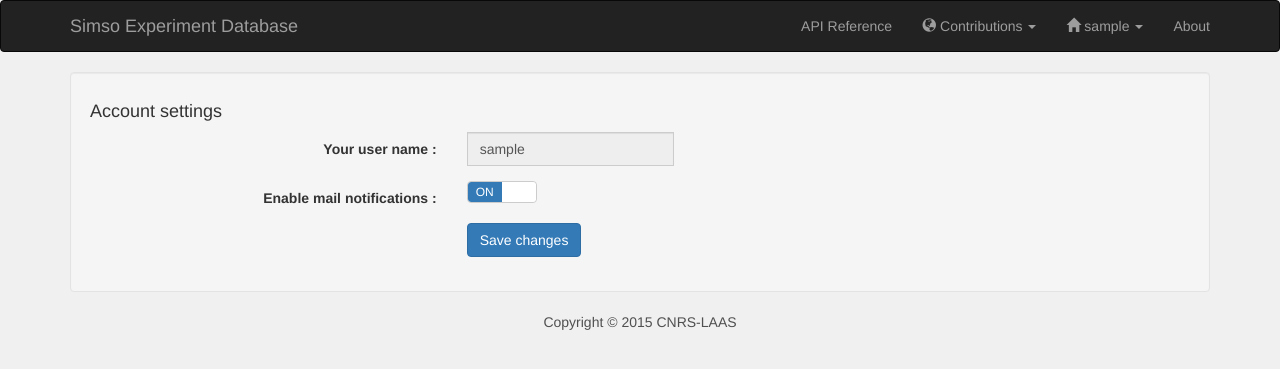
After one commit to Scriptopathe/simso-exp, a Django app: a page that uses simsoexp/templates/index.html in a window 1280 px wide. The commit adds this page. Shown: the top 369 px of the page. Run offline with Django 3.2, Linux system fonts and the light colour scheme; a user stored in the database is signed in; tables that the repository leaves empty hold one stand-in row (values such as "Sample post"); parts of the project's set-up code (start-up, migrations or seed data) failed here and were passed over; some libraries are stand-ins or nearby versions.

Commit message:
Added user settings interface

```diff
--- /dev/null
+++ b/simsoexp/templates/account_settings.html
@@ -0,0 +1,55 @@
+{% extends "index.html" %}
+
+{% block content %}
+
+
+<div class="well">
+    <h4>Account settings</h4>
+
+
+    <div class="form-horizontal">
+        <div class="form-group">
+            <label class="control-label col-sm-4">Your user name : </label>
+            <div class="col-sm-4">
+                <div class="input-group">
+                    <input readonly id="addName" class="form-control" type="text"  value="{{user.username}}"></input>
+                </div>
+            </div>
+        </div>
+
+        <div class="form-group">
+            <label class="control-label col-sm-4">Enable mail notifications : </label>
+            <div class="col-sm-8">
+                <input id="mailnotifCb" data-size="mini" type="checkbox"
+                    {% if settings.enable_mail_notifications %} checked {% endif %}>
+
+            </div>
+        </div>
+
+        <div class="form-group">
+            <label class="control-label col-sm-4"></label>
+            <div class="col-sm-4">
+                <button id="savechanges" class="btn btn-default btn-primary">Save changes</button>
+            </div>
+        </div>
+
+    </div>
+    <script>
+        $("#mailnotifCb").bootstrapSwitch();
+        $("#mailnotifCb").on('switchChange.bootstrapSwitch', function() {
+            $("#savechanges").prop('disabled', false);
+        });
+
+        $("#savechanges").click(function() {
+            var enable_mail_notifications = $("#mailnotifCb").prop('checked');
+            // When the save changes button is clicked, posts the description.
+            $.post("{% url 'simsoexp.views.post_account_settings' %}", {
+               'enable_mail_notifications' : enable_mail_notifications
+            }, function(data) {
+                if(data == "success")
+                    $("#savechanges").prop('disabled', true);
+            });
+        });
+    </script>
+</div>
+{% endblock %}
--- a/simsoexp/templates/index.html
+++ b/simsoexp/templates/index.html
@@ -78,7 +78,7 @@
 								</a>
 							</li>
 						{% endif %}
-
+						<li><a href="{% url 'simsoexp.views.account_settings' %}"><span class="glyphicon glyphicon-cog"></span> Account Settings</a>
 						<li><a href="{% url 'simsoexp.views.logout' %}"><span class="glyphicon glyphicon-log-out"></span> Logout</a></li>
 
 					</ul>
--- a/simsoexp/urls.py
+++ b/simsoexp/urls.py
@@ -7,8 +7,10 @@ urlpatterns = [
 	url('^view/testset/([0-9]*)$', views.view_testset, name="view_testset"),
 	url('^notifications/$', views.notifications, name="notifications"),
 	url('^contributions/$', views.contributions, name="contributions"),
+	url('^account/settings/$', views.account_settings, name="account_settings"),
 	url('^categories/$', views.categories, name="categories"),
 	# 'Ajax' views
+	url('^account/settings/save/$', views.post_account_settings, name="post_account_settings"),
 	url('^upload/scheduler$', views.scheduler_upload_form, name='scheduler_upload_form'),
 	url('^categories/description/([0-9]*)$', views.post_category_description, name="post_category_description"),
 	url('^validation/action/$', views.validation_action, name="validation_action"),
--- a/simsoexp/views.py
+++ b/simsoexp/views.py
@@ -33,6 +33,12 @@ from models import *
 def sendmail(user, subject, content):
 	if not mail_config.MAIL_ENABLED:
 		return
+
+	if not get_settings(user).enable_mail_notifications:
+		return
+
+
+
 	msg = MIMEMultipart()
 	mail_server = mail_config.MAIL_SERVER
 	mail_server_port = mail_config.MAIL_SERVER_PORT
@@ -53,6 +59,16 @@ def sendmail(user, subject, content):
 	mailserver.login(mail_from, mail_from_pw)
 	mailserver.sendmail(mail_from, user.email, msg.as_string())
 	mailserver.quit()
+
+def get_settings(user):
+	try:
+		user.settings
+	except:
+		settings = UserSettings()
+		settings.save()
+		user.save()
+
+	return user.settings
 
 # -----------------------------------------------------------------------------
 # Utils
@@ -180,6 +196,33 @@ def logout(request):
 	user_logout(request)
 	return redirect(auth_views.login)
 
+@login_required
+def account_settings(request):
+	"""
+	View where an user can see its account settings
+	"""
+	settings = get_settings(request.user)
+	template = loader.get_template('account_settings.html')
+	context = RequestContext(request, {
+		'user' : request.user,
+		'settings' : settings
+	})
+	return HttpResponse(template.render(context))
+
+@csrf_exempt
+@login_required
+def post_account_settings(request):
+	"""
+	Ajax view where the user can post its settings
+	"""
+	settings = get_settings(request.user)
+	enable_mail_notifications = request.POST["enable_mail_notifications"]
+
+	# Saves the new settings
+	settings.enable_mail_notifications = True if enable_mail_notifications == "true" else False
+	settings.save()
+	request.user.save()
+	return HttpResponse("success");
 
 @login_required
 def download_scheduler(request, identifier):
```
